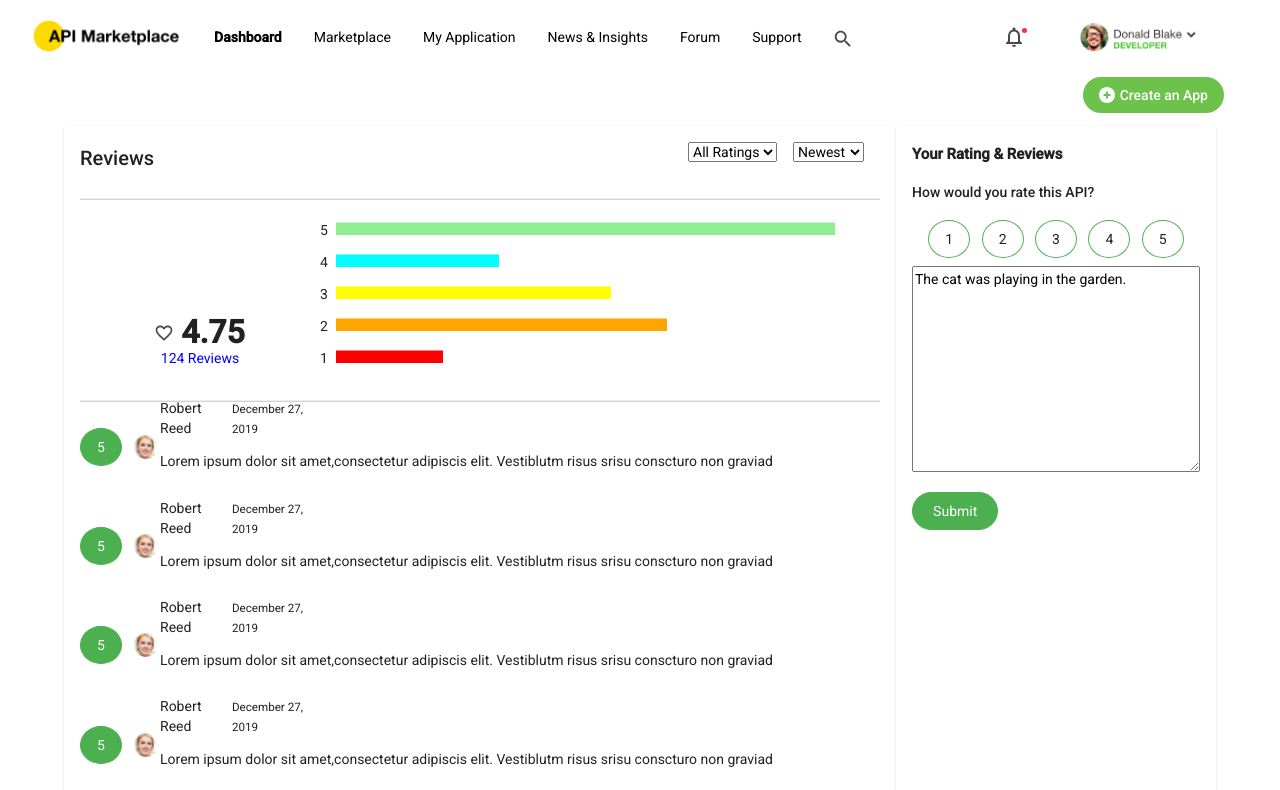
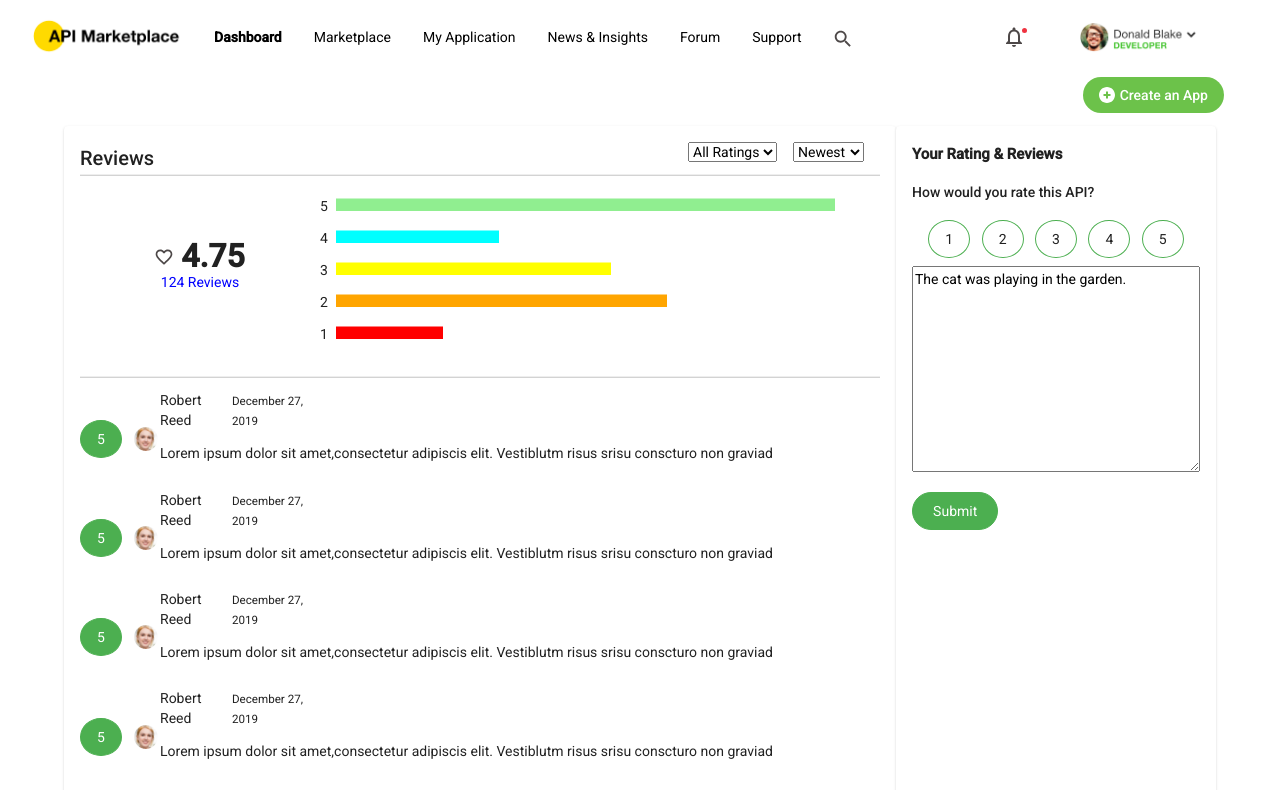
Before and after one commit to EnricoWibawa009/APIMarketplace, an Angular app: page /review in a window 1280 px wide. Shown: the top 790 px of the page. Built offline with nearby package versions, Linux system fonts and the light colour scheme.

Commit message:
review beres

```diff
--- a/src/app/review/review.component.css
+++ b/src/app/review/review.component.css
@@ -29,7 +29,7 @@
 }
 
 .reviews {
-    margin-top: 7%;
+    margin-top: 4%;
     width: 100%;
     height: 22%;
 }
@@ -44,6 +44,7 @@
 
 .left-reviews h3 {
     margin-bottom: 1%;
+    margin-top: 18%;
     font-weight: bold;
     font-size: xx-large;
 }
@@ -93,6 +94,10 @@
 .left-comm .name {
     display: inline-block;
     width: 10%;
+}
+
+.left-comm .comment {
+    padding-top: 2%;
 }
 
 .right-reviews {
--- a/src/app/review/review.component.html
+++ b/src/app/review/review.component.html
@@ -22,6 +22,7 @@
                 <div class="left-reviews">
                     <h3><img src="../../assets/heart.svg" /> 4.75</h3>
                     <p>124 Reviews</p>
+                    <br><br>
                 </div>
                 <div class="right-reviews">
                     <p>5 <svg style="width: 90%;">
@@ -39,7 +40,7 @@
             </div>
             <div class="left-comm">
                 <!-- <mat-list-item *ngFor="let note of notes">
-                    <div mat-line><button class="w3-button w3-circle w3-border" style="margin-bottom: 1%; ">{{note.rating}}</button> {{note.name}} {{note.date}}</div>
+                    <div mat-line><button class="w3-button w3-circle w3-border w3-border-green w3-green" style="margin-bottom: 1%; ">{{note.rating}}</button>{{note.image}} {{note.name}} {{note.date}}</div>
                     <div mat-line style="margin-bottom: 5%; padding-left: 5%;">{{note.comment}}</div>
                 </mat-list-item> -->
                 <div class="comment">
--- a/src/app/review/review.component.ts
+++ b/src/app/review/review.component.ts
@@ -7,6 +7,7 @@ export interface Section {
   name: string;
   date: string;
   comment: string;
+  // image: string;
 }
 
 @Component({
@@ -29,6 +30,7 @@ export class ReviewComponent {
       name: 'Robert Reed',
       date: 'December 27, 2019',
       comment: 'Lorem ipsum dolor sit amet conseqtetur adipsicing elit tempor dolor magna',
+      // image: '',
     },
     {
       rating: 4,
```
